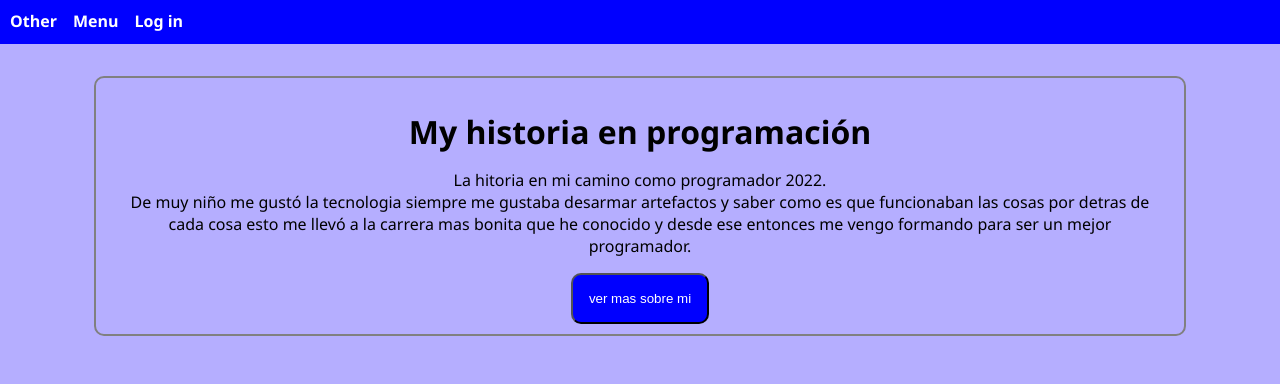
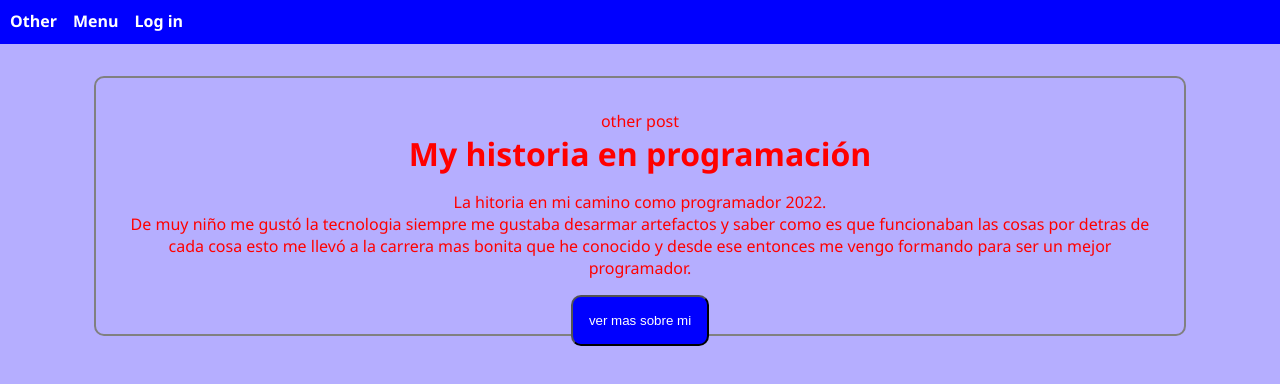
Before and after one commit to RaulRondag/Blog-Post, a plain HTML site: page index.html in a window 1280 px wide. Drawn offline with Linux system fonts and the light colour scheme; files whose address does not match are found by name.

Commit message:
cabio de color al contenedor

```diff
--- a/css/styles.css
+++ b/css/styles.css
@@ -16,6 +16,7 @@ body {
     border: solid gray 2px;
     border-radius: 10px;
     padding: 2rem;
+    color: red;
 }
 
 .title {
--- a/index.html
+++ b/index.html
@@ -18,6 +18,7 @@
 
     </nav>
     <div class="container">
+        <p>other post</p>
         <h1 class="title">My historia en programación</h1>
         <p class="p">La hitoria en mi camino como programador 2022.</p>
         <p class="p-2">De muy niño me gustó la tecnologia siempre me gustaba desarmar artefactos y saber como es que funcionaban las cosas por detras de cada cosa esto me llevó a la carrera mas bonita que he conocido y desde ese entonces me vengo formando para ser un mejor programador.</p>
```
